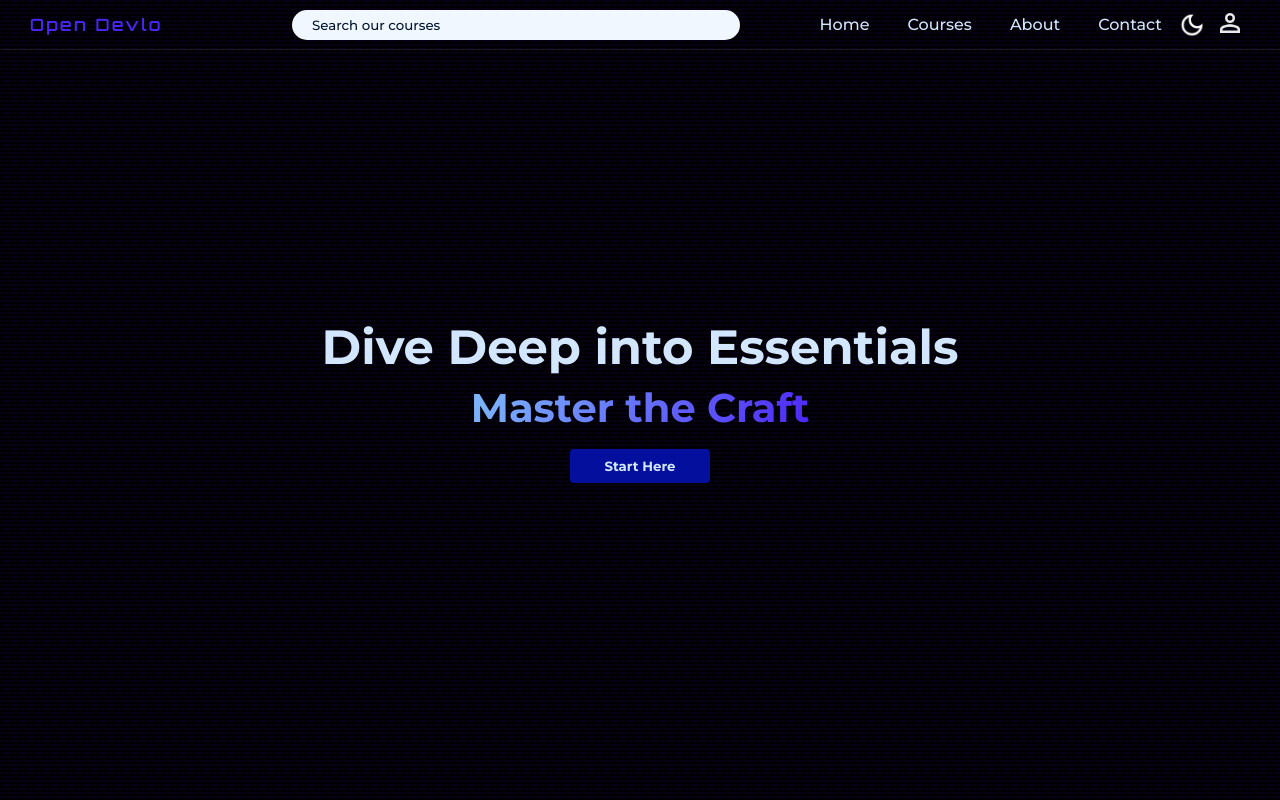
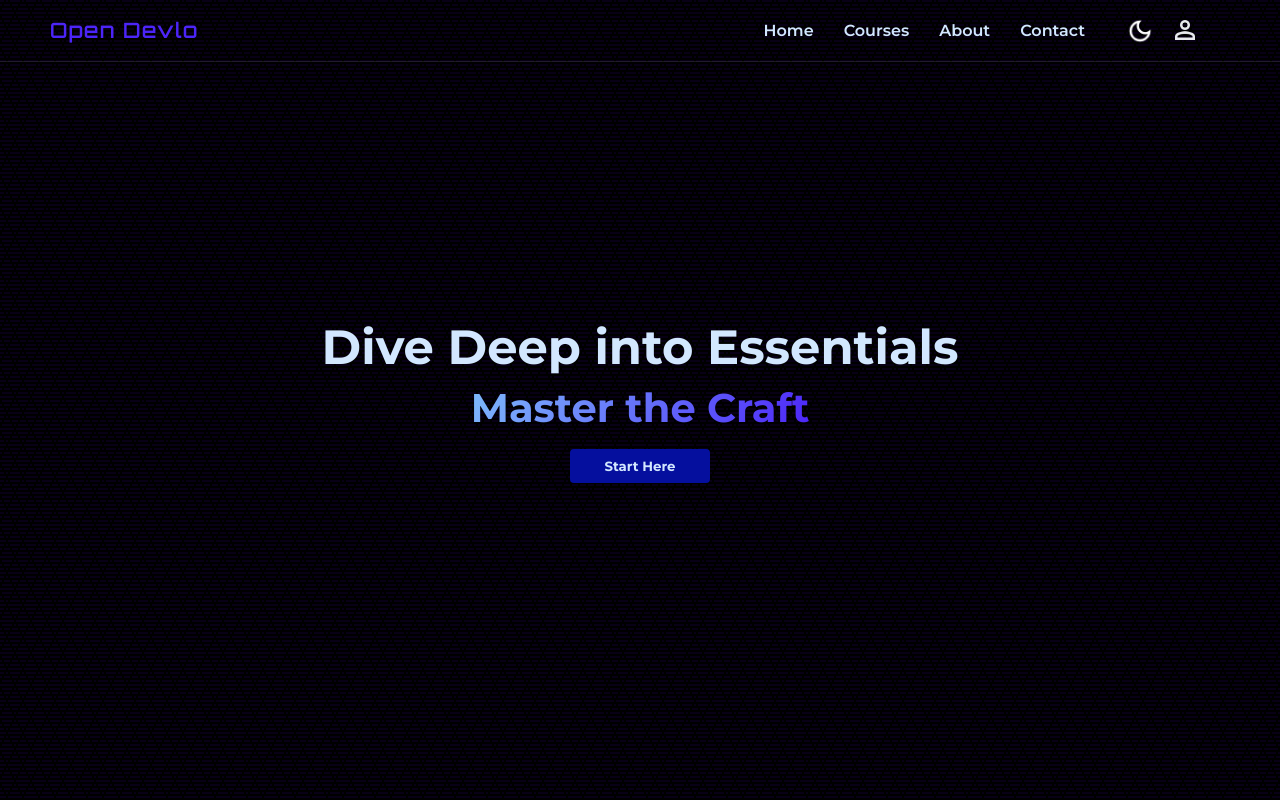
Before and after one commit to anshifmonz/open-devlo, a React app in the folder client/: page / in a window 1280 px wide. Shown: the top 800 px of the page. Built offline with nearby package versions, Linux system fonts and the light colour scheme; the HTML template or start-up script is replaced by a standard one.

Commit message:
feat(NavBar): remove search bar
feat(style): update font-size and gap between elements

```diff
--- a/client/src/components/Navbar/NavBar.jsx
+++ b/client/src/components/Navbar/NavBar.jsx
@@ -11,16 +11,17 @@ function NavBar() {
     setTheme((prevTheme) => (prevTheme === 'light' ? 'dark' : 'light'));
   };
 
-    return(
+  return (
     <nav>
       <Link to='/'>Open Devlo</Link>
-            <input type="text" name='searcg=h-box' placeholder='Search our courses'/>
+      <div className="right">
         <div className="navigation">
           <Navigations />
+        </div>
         <div className="icons">
-                    <img src={`/assets/nav/${theme === 'dark' ? 'dark' : 'light'}.png`} alt="Theme" onClick={toggleTheme}/>
+          <img src={`/assets/nav/${theme === 'dark' ? 'dark' : 'light'}.png`} alt="Theme" onClick={toggleTheme} />
           <a href="/user">
-                        <img src={theme == 'dark' ? "/assets/nav/userLight.png" : "/assets/nav/userDark.png"} alt="User icon" width={30} height={30}/>
+            <img src={theme == 'dark' ? "/assets/nav/userLight.png" : "/assets/nav/userDark.png"} alt="User icon" width={30} height={30} />
           </a>
         </div>
       </div>
@@ -28,4 +29,4 @@ function NavBar() {
   )
 }
 
-export default  NavBar;
+export default NavBar;
--- a/client/src/components/Navbar/Navigation.jsx
+++ b/client/src/components/Navbar/Navigation.jsx
@@ -15,12 +15,12 @@ function Navigation() {
   }, [location]);
 
   return (
-    <div>
+    <>
       <Link className='anchor' to="/">Home</Link>
       <Link className='anchor' to="#courses">Courses</Link>
       <Link className='anchor' to="/about">About</Link>
       <Link className='anchor' to="/contact">Contact</Link>
-    </div>
+    </>
   );
 }
 
--- a/client/src/styles/nav.css
+++ b/client/src/styles/nav.css
@@ -2,82 +2,60 @@
 @import url('https://fonts.googleapis.com/css2?family=Montserrat&family=Orbitron&family=Outfit&display=swap');
 @import url('./app.css');
 
-nav{
+nav {
   position: fixed;
   width: 100vw;
-    height: 50px;
   display: flex;
   justify-content: space-between;
   align-items: center;
-    background: var(--background) ;
-    padding: 10px 20px 10px 30px;
+  background: var(--background);
+  padding: 15px 80px 15px 50px;
   z-index: 100;
   border-bottom: var(--nav-bottom-border);
 }
 
-nav >a{
+nav > a {
   text-decoration: none;
-    font-family: "Orbitron", sans-serif;
-    font-optical-sizing: auto;
+  font-family: 'Orbitron', sans-serif;
+  font-size: 20px;
   font-weight: bolder;
-    font-style: normal;
   color: var(--accent);
+  letter-spacing: 2px;
 }
-nav >a{
-    letter-spacing: 3px;
-}
-nav input{
-    flex-grow: .5;
-    height: 30px;
-    border: none;
-    border-radius: 40px;
-    padding-left: 20px;
-    color: var(--input-text);
-    font-weight: 600;
-    background-color: var(--backgroundO);
-}
-nav input:focus{
-    border: black solid 1px;
-    outline: none;
-}
-nav input::placeholder{
-    color: var(--input-text);
-    font-weight: 500;
-}
-nav .navigation{
+nav .right {
   display: flex;
   justify-content: space-between;
   align-items: center;
-    margin-left: -50px;
+  gap: 40px;
 }
-nav .navigation div{
+nav .navigation {
+  display: flex;
+  justify-content: space-between;
+  align-items: center;
+  gap: 30px;
+}
+nav .navigation a {
+  font-family: 'Montserrat', sans-serif;
+  text-decoration: none;
+  color: var(--text);
+  font-weight: 600;
+  font-size: 1rem;
+  transition: all .1s linear;
+}
+nav .navigation a.anchor:hover {
+  border-bottom: 2px solid var(--text);
+}
+nav .icons {
   display: flex;
   justify-content: center;
   align-items: center;
-    margin-right: 15px;
+  gap: 15px;
 }
-nav .navigation a{
-    font-family: "Montserrat", sans-serif;
-    text-decoration: none;
-    color: var(--text) ;
-    font-weight: 500;
-}
-nav .navigation a:not(:last-child){
-    margin-right: 30px;
-}
-nav .navigation a.anchor:hover{
-    border-bottom: 2px solid var(--text);
-}
-nav .navigation div{
-    display: flex;
-    justify-content: space-between;
-    gap: 8px;
-}
-nav .navigation div img{
+nav img {
   cursor: pointer;
   width: 30px;
   height: 30px;
 }
-.uil-user-circle{
-    height: 100px;
+nav .icons a img {
+  margin-bottom: -3px;
 }
```
Lines whose indentation alone changed are shown as unchanged.
